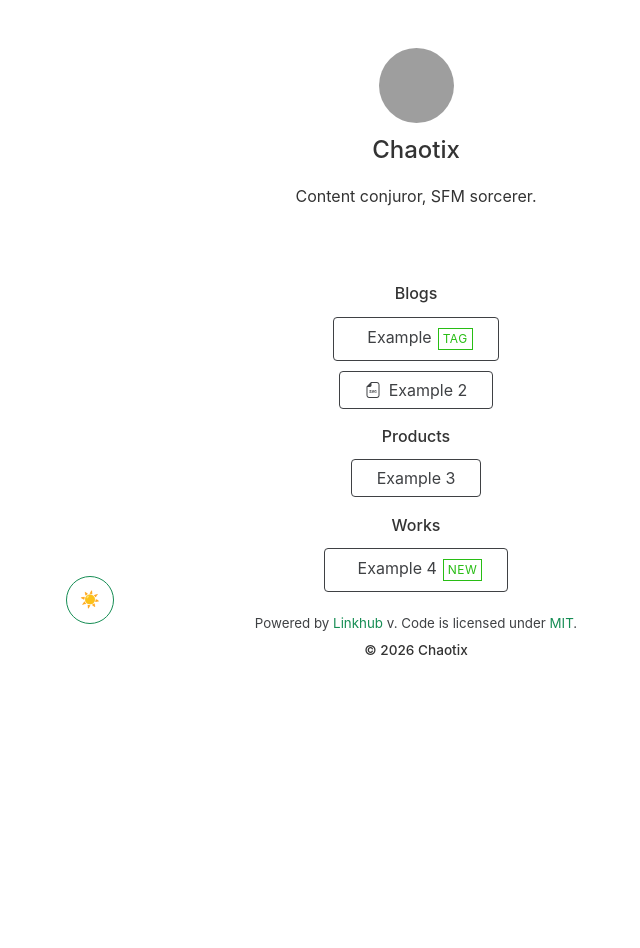
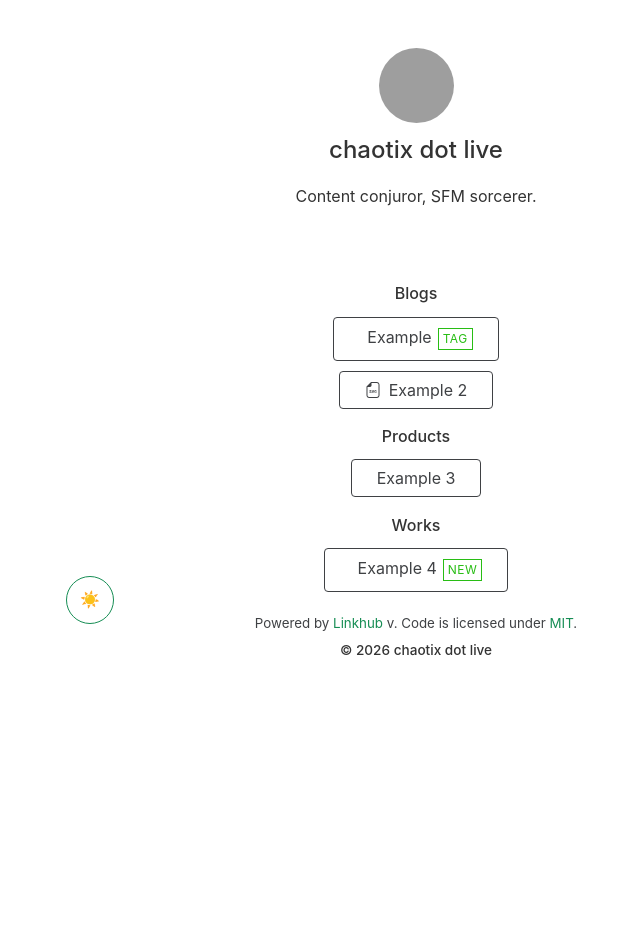
Before and after one commit to UltimaTheHawke/website, a Jekyll site: the page built from index.html, in a window 1280 px wide. Shown: the whole page, without its empty margins (224-864 px from the left). Built offline with Jekyll 4.4.1, drawn with Linux system fonts in a browser that asks for light colours; nearby versions of some CDN libraries; grey boxes are pictures that could not be loaded.

Commit message:
Update _config.yml

```diff
--- a/_config.yml
+++ b/_config.yml
@@ -2,13 +2,13 @@
 theme: linkhub-jekyll-theme
 
 # Site Configuration
-name: Chaotix  # Name of your website
-tagline: Links  # Set your preferred page title
+name: chaotix dot live  # Name of your website
+tagline: chaotix dot live  # Set your preferred page title
 description: Content conjuror, SFM sorcerer.  # Also used as a meta description
 favicon:
-  path: https://i.ibb.co/SBRmBmt/favicon.png # Path / URL to the favicon of your website (e.g., 'assets/images/favicon.png')
-  type: png # File format of image. Change according to your image. Supported types: https://developer.mozilla.org/en-US/docs/Web/Media/Formats/Image_types
-logo: https://picsum.photos/200.webp # Path / URL to the logo (e.g., 'assets/images/logo.png')
+  path: https://files.catbox.moe/rrww4t.gif # Path / URL to the favicon of your website (e.g., 'assets/images/favicon.png')
+  type: gif # File format of image. Change according to your image. Supported types: https://developer.mozilla.org/en-US/docs/Web/Media/Formats/Image_types
+logo: https://files.catbox.moe/k0gjth.png # Path / URL to the logo (e.g., 'assets/images/logo.png')
 url: https://www.chaotix.live # URL of your website
 locale: en_GB # The value specifies the locale in which these tags are marked up. It follows the format `language_TERRITORY`.
 ga4: # Google Analytics 4 measurement ID, for e.g. G-XXXXXXX (optional). Remove it if it’s not needed.
```
